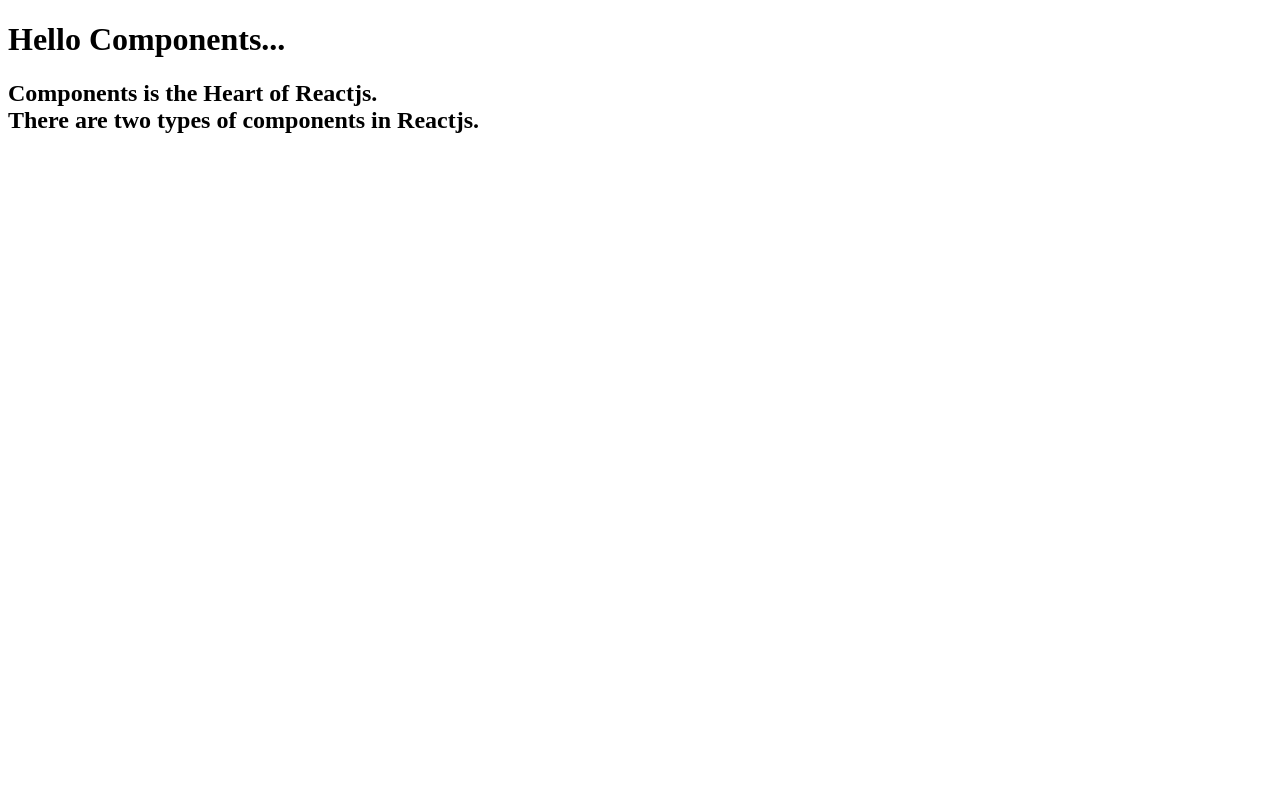
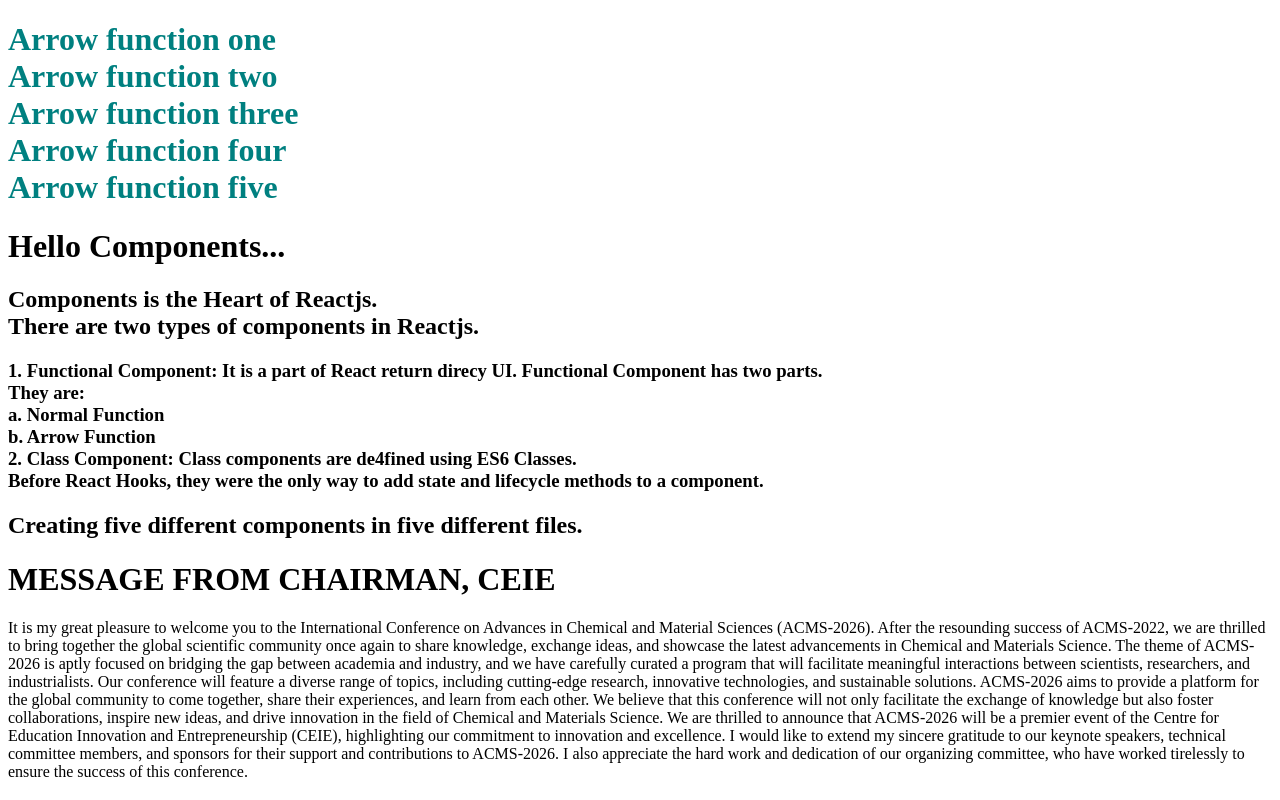
Before and after one commit to epiphanycore/nsecb2, a React (Vite) app: page / in a window 1280 px wide. Built offline with nearby package versions, Linux system fonts and the light colour scheme.

Commit message:
-main Fourth -main Fifth -main Message

```diff
--- a/src/App.jsx
+++ b/src/App.jsx
@@ -1,7 +1,12 @@
 import React from 'react'
 import './App.css'
+
 import First from './Components/First'
 import Second from './Components/Second'
+import Third from './Components/Third'
+import Fourth from './Components/Fourth'
+import Fifth from './Components/Fifth'
+import Message from './Components/Message'
 
 function App() {
 
@@ -9,8 +14,51 @@ function App() {
     <>
     <First/>
     <Second/>
+    <Third/>
+    <Fourth/>
+    <Fifth/>
+    <Message/>
     </>
   )
 }
 
+// Main App Component
+// function App() {
+//   return (
+//     <div>
+//       <h1>🎯 Creating 5 components in single file</h1>
+//       <MessageOne />
+//       <MessageTwo />
+//       <MessageThree />
+//       <MessageFour />
+//       <MessageFive />
+//     </div>
+//   );
+// }
+
+// // 1️⃣ Component One
+// function MessageOne() {
+//   return <h2>🔥It is component-based, meaning UIs are constructed from small, reusable, and isolated building blocks.</h2>;
+// }
+
+// // 2️⃣ Component Two
+// function MessageTwo() {
+//   return <h2>🚀 React utilizes a Virtual DOM (Document Object Model) to efficiently calculate and apply the fewest changes needed to the actual browser DOM, boosting performance.</h2>;
+// }
+
+// // 3️⃣ Component Three
+// function MessageThree() {
+//   return <h2>💡Developers write UI structure using JSX (JavaScript XML), a syntax extension that allows HTML elements to be written inside JavaScript.</h2>;
+// }
+
+// // 4️⃣ Component Four
+// function MessageFour() {
+//   return <h2>🎨State and logic are often managed using Hooks (like useState and useEffect) within functional components.</h2>;
+// }
+
+// // 5️⃣ Component Five
+// function MessageFive() {
+//   return <h2>🧠State and logic are often managed using Hooks (like useState and useEffect) within functional components.</h2>;
+// }
+
 export default App
--- /dev/null
+++ b/src/Components/Fifth.jsx
@@ -0,0 +1,10 @@
+import React from "react";
+const Fifth = () =>{
+    return(
+        <h2>
+        Creating five different components in five different files.
+        </h2>
+    )
+}
+
+export default Fifth
--- a/src/Components/First.jsx
+++ b/src/Components/First.jsx
@@ -2,7 +2,16 @@ import React from "react";
 const First = () =>{
     return(
         <>
-            <h1>Hello Components...</h1>
+        <h1 style={{color:'rgb(0,128,128)'}}>Arrow function one
+            <br></br>
+            Arrow function two
+            <br></br>
+            Arrow function three
+            <br></br>
+            Arrow function four
+            <br></br>
+            Arrow function five
+            </h1>
         </>
 
     )
--- /dev/null
+++ b/src/Components/Fourth.jsx
@@ -0,0 +1,24 @@
+import React from "react";
+const Fourth = () =>{
+    return(
+        <h3> 1. Functional Component: It is a part of React return direcy UI. Functional Component has two parts.
+        <br>
+        </br>
+        They are:
+        <br>
+        </br>
+         a. Normal Function
+        <br>
+        </br>
+        b. Arrow Function
+        <br>
+        </br>
+        2. Class Component: Class components are de4fined using ES6 Classes.
+       <br>
+       </br>
+       Before React Hooks, they were the only way to add state and lifecycle methods to a component.
+       </h3>
+    )
+}
+
+export default Fourth
--- /dev/null
+++ b/src/Components/Message.jsx
@@ -0,0 +1,19 @@
+import React from "react";
+const Message = () =>{
+    return(
+        <>
+        <h1>MESSAGE FROM CHAIRMAN, CEIE</h1>
+        <p> It is my great pleasure to welcome you to the International Conference on Advances in Chemical and Material Sciences (ACMS-2026). After the resounding success of ACMS-2022, we are thrilled to bring together the global scientific community once again to share knowledge, exchange ideas, and showcase the latest advancements in Chemical and Materials Science.
+
+The theme of ACMS-2026 is aptly focused on bridging the gap between academia and industry, and we have carefully curated a program that will facilitate meaningful interactions between scientists, researchers, and industrialists. Our conference will feature a diverse range of topics, including cutting-edge research, innovative technologies, and sustainable solutions.
+
+ACMS-2026 aims to provide a platform for the global community to come together, share their experiences, and learn from each other. We believe that this conference will not only facilitate the exchange of knowledge but also foster collaborations, inspire new ideas, and drive innovation in the field of Chemical and Materials Science.
+
+We are thrilled to announce that ACMS-2026 will be a premier event of the Centre for Education Innovation and Entrepreneurship (CEIE), highlighting our commitment to innovation and excellence.
+
+I would like to extend my sincere gratitude to our keynote speakers, technical committee members, and sponsors for their support and contributions to ACMS-2026. I also appreciate the hard work and dedication of our organizing committee, who have worked tirelessly to ensure the success of this conference.</p>
+    </>
+    )
+}
+
+export default Message
--- a/src/Components/Second.jsx
+++ b/src/Components/Second.jsx
@@ -2,11 +2,7 @@ import React from "react";
 const Second = () =>{
     return(
 
-        <h2> Components is the Heart of Reactjs.
-        <br>
-       </br>
-         There are two types of components in Reactjs.
-        </h2>
+        <h1>Hello Components...</h1>
     )
 }
 
--- a/src/Components/Third.jsx
+++ b/src/Components/Third.jsx
@@ -1 +1,16 @@
 import React from "react";
+const Third = () =>{
+    return(
+        <h2> Components is the Heart of Reactjs.
+        <br>
+       </br>
+         There are two types of components in Reactjs.
+        </h2>
+
+
+
+    )
+
+}
+
+export default Third
```
